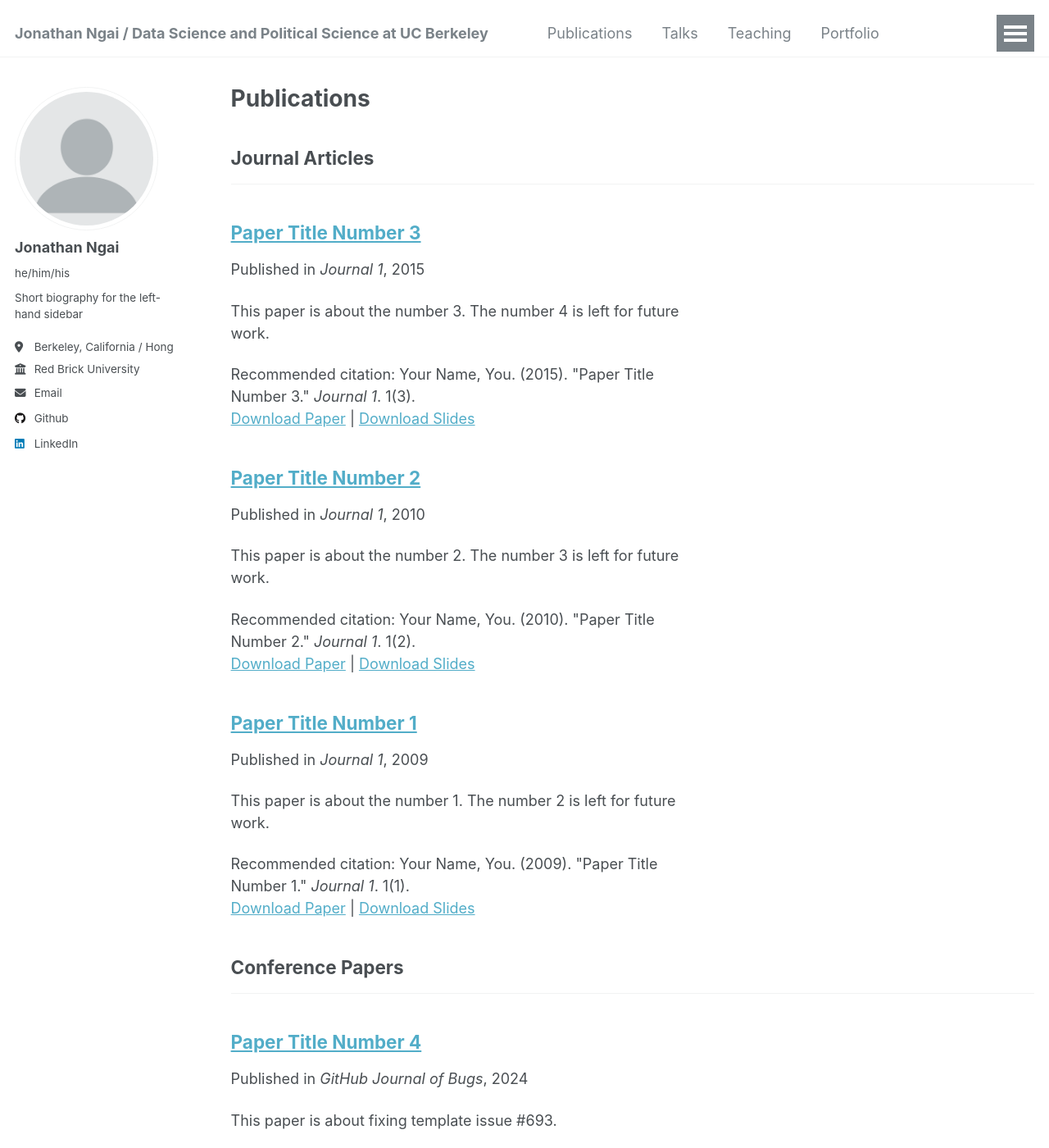
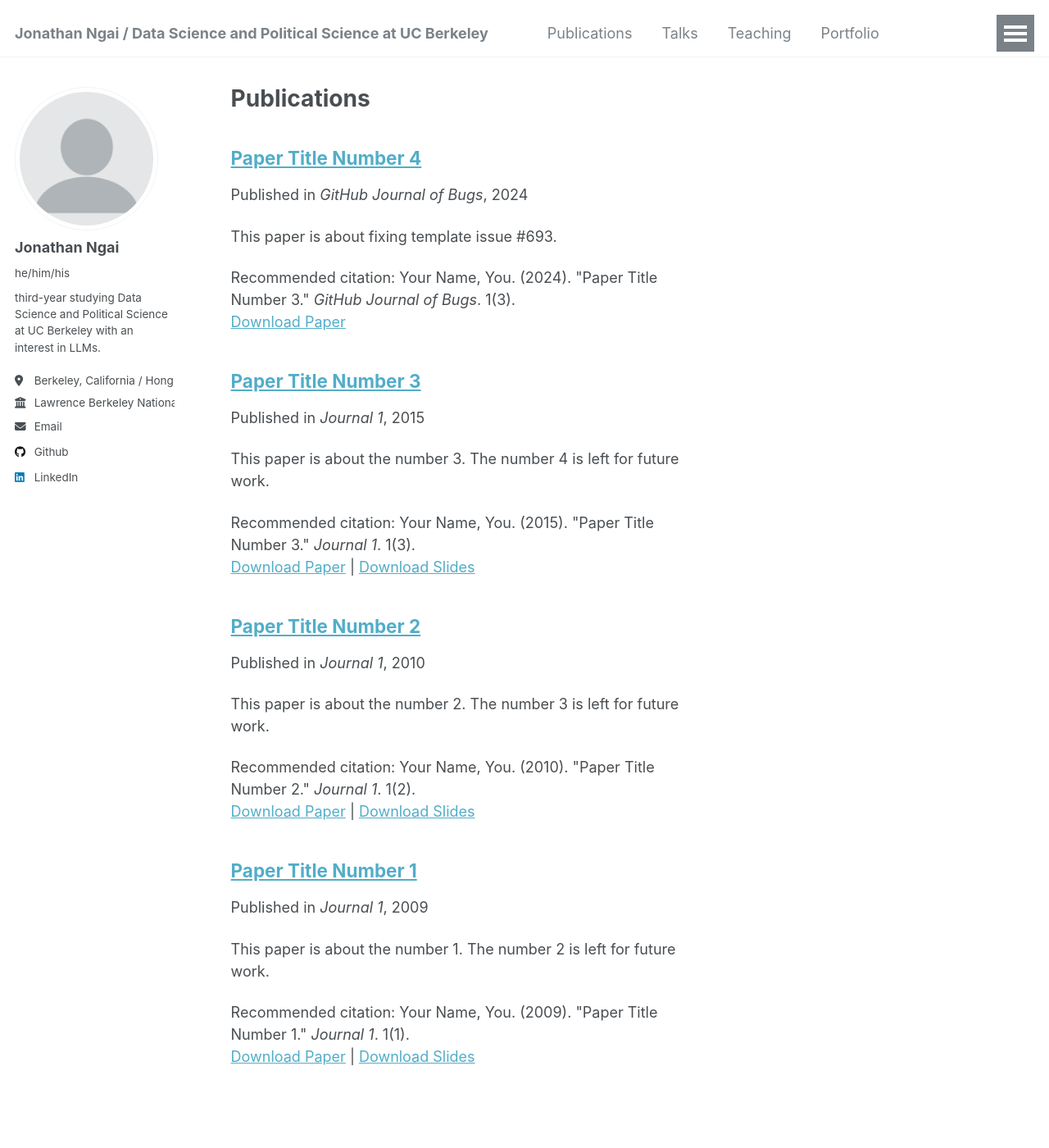
Before and after one commit to J-Ngaiii/J-Ngaiii, a Jekyll site: the page built from _pages/publications.html, in a window 1280 px wide and 1400 px high. Shown: the whole window at 82% size. Built offline with Jekyll 4.4.1, drawn with Linux system fonts in a browser that asks for light colours; some of the changed text lies outside the part shown.

Commit message:
Update _config.yml

```diff
--- a/_config.yml
+++ b/_config.yml
@@ -11,7 +11,7 @@ locale                   : "en-US"
 title                    : "Jonathan Ngai / Data Science and Political Science at UC Berkeley"
 title_separator          : "-"
 name                     : &name "Jonathan Ngai"
-description              : &description "Hi! I’m Jonathan, a third-year studying Political Science and Data Science at UC Berkeley. I’m interested in asking data-centric questions and creative problem solving. In particular I’m interested in predictive modeling, probability theory and exploratory data analysis. Outside of courses, I’ve been involved in research groups, course staff, student government and community service throughout my time at Berkeley. Through these experiences I’ve developed passions for teaching, research and project management. I’m always open to new experiences and looking for a problem to fall in love with!"
+description              : &description "Hi! I’m Jonathan, a third-year studying Data Science and Political Science at UC Berkeley. I’m interested in asking data-centric questions and creative problem solving. In particular I’m interested in predictive modeling, probability theory and exploratory data analysis. Outside of courses, I’ve been involved in research groups, course staff, student government and community service throughout my time at Berkeley. Through these experiences I’ve developed passions for teaching, research and project management. I’m always open to new experiences and looking for a problem to fall in love with!"
 url                      : https://J-Ngaiii.github.io # the base hostname & protocol for your site e.g. "https://[your GitHub username].github.io"
 baseurl                  : "/jnNgaiiblog" # the subpath of your site, e.g. "/blog"
 repository               : "academicpages/academicpages.github.io"
@@ -24,11 +24,11 @@ author:
   avatar           : "profile.png"
   name             : "Jonathan Ngai"
   pronouns         : "he/him/his"
-  bio              : "Short biography for the left-hand sidebar"
+  bio              : "third-year studying Data Science and Political Science at UC Berkeley with an interest in LLMs. "
   location         : "Berkeley, California / Hong Kong"
-  employer         : "Red Brick University"
+  employer         : "Lawrence Berkeley National Lab"
   uri              : # URL
-  email            : "none@example.org"
+  email            : "jngai_@example.org"
 
   # # Academic websites
   # arxiv            : # URL - Update with the correct link to your profile
@@ -75,13 +75,13 @@ author:
   # zhihu            : # Username
 
 # Publication Category - The following the list of publication categories and their headings
-publication_category:
-  books:
-    title: 'Books'
-  manuscripts:
-    title: 'Journal Articles'
-  conferences:
-    title: 'Conference Papers'
+# publication_category:
+#   books:
+#     title: 'Books'
+#   manuscripts:
+#     title: 'Journal Articles'
+#   conferences:
+#     title: 'Conference Papers'
 
 # Site Settings
 teaser                   :  # filename of teaser fallback teaser image placed in /images/, .e.g. "500x300.png"
```
